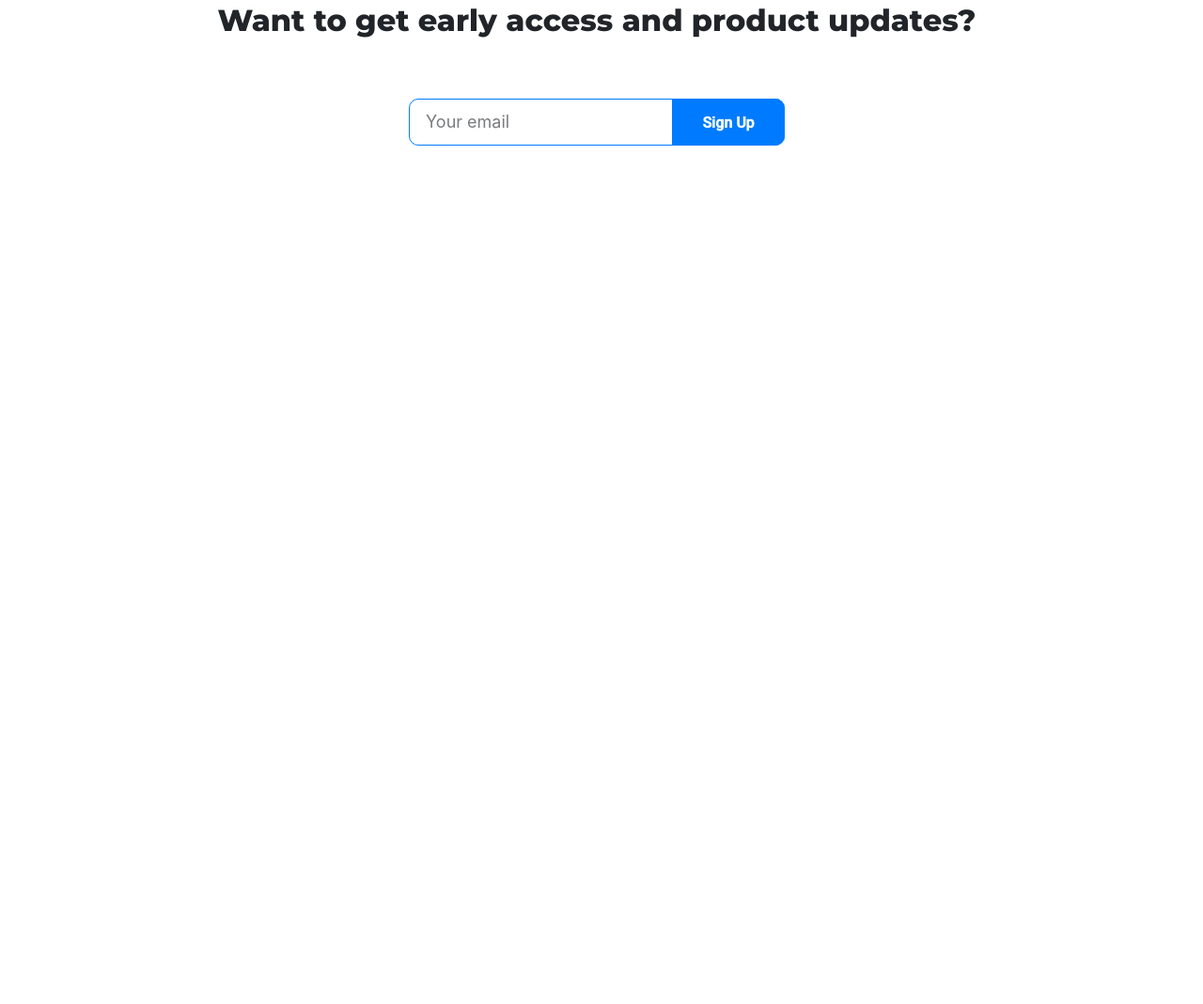
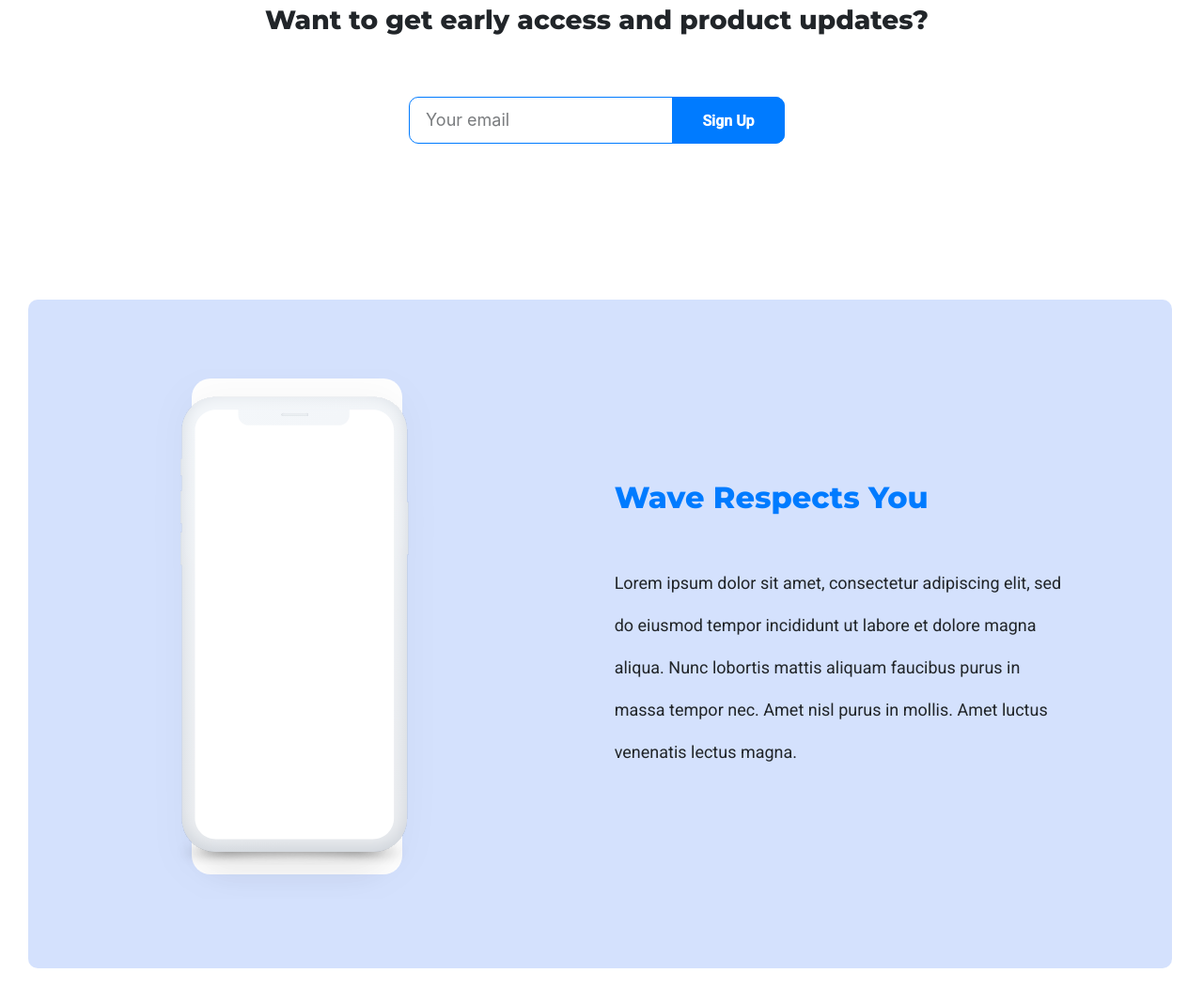
Before and after one commit to tsamantanis/wave-landing-page, a Gatsby site: page / in a window 1280 px wide. Shown: the part 959-2028 px from the top of the page at 94% size. Built offline with nearby package versions, Linux system fonts and the light colour scheme; Gatsby itself is replaced by a stand-in of ours.

Commit message:
First info section setup

```diff
--- a/src/assets/header.css
+++ b/src/assets/header.css
@@ -4,7 +4,6 @@
     background: var(--secondary-desat);
     border-radius: 10px;
     overflow: hidden;
-
 }
 
 .Header-Text-Container {
--- a/src/assets/section2.css
+++ b/src/assets/section2.css
@@ -7,7 +7,7 @@
     justify-content: center;
 }
 
-.WantToGetEarlyAccess h2 {
+.WantToGetEarlyAccess h3 {
     margin-bottom: 4rem;
 }
 
--- a/src/assets/styles.css
+++ b/src/assets/styles.css
@@ -2,6 +2,7 @@
 @import "responsive.css";
 @import "header.css";
 @import "section2.css";
+@import "WaveInfoFirst.css";
 @import "device.css";
 
 /* Navigation */
--- a/src/assets/variables.css
+++ b/src/assets/variables.css
@@ -1,5 +1,6 @@
 @import url('https://fonts.googleapis.com/css2?family=Montserrat:wght@800&display=swap');
 @import url('https://fonts.googleapis.com/css2?family=Roboto:wght@500&display=swap');
+@import url('https://fonts.googleapis.com/css2?family=Roboto:wght@400&display=swap');
 
 :root {
     --primary: #2968F6;
@@ -19,3 +20,18 @@
     font-family: var(--Montserrat) !important;
     font-weight: 500;
 }
+
+h2 {
+    font-size: 2.75rem;
+}
+
+h3 {
+    font-size: 2rem;
+}
+
+p {
+    font-family: var(--Roboto) !important;
+    line-height: 2.5;
+    font-weight: 400;
+    font-size: 18px;
+}
--- /dev/null
+++ b/src/assets/waveInfoFirst.css
@@ -0,0 +1,24 @@
+.WaveInfoFirst {
+    width: 100.6%;
+    height: 89vh;
+    background: var(--primary-desat);
+    border-radius: 10px;
+    overflow: hidden;
+}
+.WaveInfoFirst .device {
+    height: 89vh !important;
+    margin-top: auto;
+    margin-bottom: auto;
+}
+
+.WaveInfoFirst .IphoneX {
+    height: 89vh !important;
+    right: 25%;
+}
+
+.WaveInfoFirst .device .device-content-container {
+    height: 66vh !important;
+    width: 17.5vw;
+    right: 33%;
+    top: 10.5vh;
+}
--- a/src/pages/index.js
+++ b/src/pages/index.js
@@ -77,7 +77,7 @@
                     </div>
                 </div>
                 <div className="WantToGetEarlyAccess">
-                    <h2>Want to get early access and product updates?</h2>
+                    <h3>Want to get early access and product updates?</h3>
                     <label>
                         <input type="email"
                             value={email}
@@ -87,6 +87,28 @@
                     </label>
                     <button>Sign Up</button>
                 </div>
+                <div className="WaveInfoFirst">
+                    <div className="WaveRespectsYou row d-flex align-items-center">
+                        <div className="col-12 col-md-6">
+                            <div className="device align-items-center">
+                                <IphoneX className="IphoneX"/>
+                                <div className="device-content-container">
+                                    <div className="container overflow-hidden">
+
+                                    </div>
+                                </div>
+                            </div>
+                        </div>
+                        <div className="col-12 col-md-6">
+                            <div className="row">
+                                <div className="col-12 col-md-10">
+                                    <h2 className="text-primary mb-5">Wave Respects You</h2>
+                                    <p>Lorem ipsum dolor sit amet, consectetur adipiscing elit, sed do eiusmod tempor incididunt ut labore et dolore magna aliqua. Nunc lobortis mattis aliquam faucibus purus in massa tempor nec. Amet nisl purus in mollis. Amet luctus venenatis lectus magna. </p>
+                                </div>
+                            </div>
+                        </div>
+                    </div>
+                </div>
             </div>
         </Layout>
     )
```
